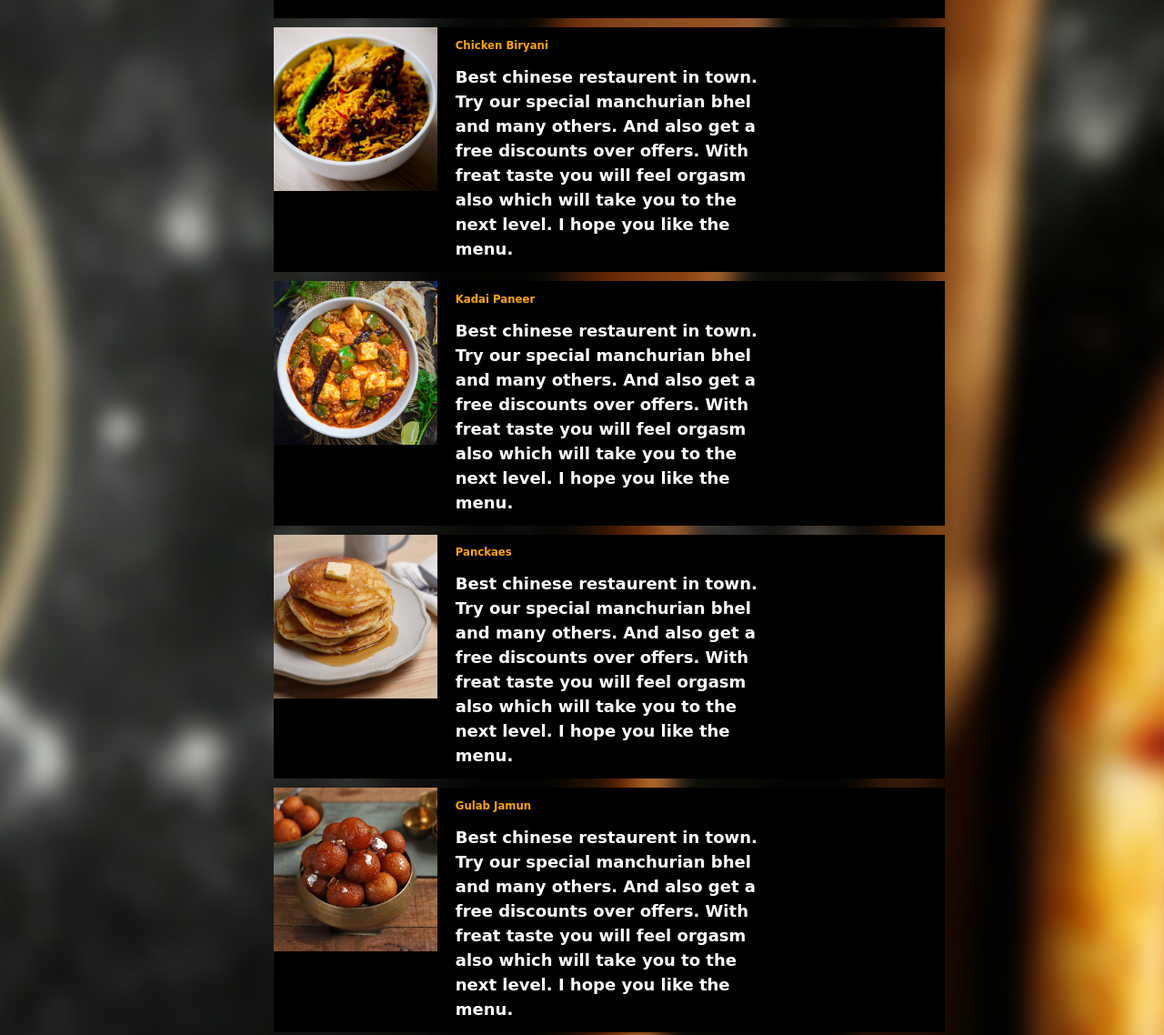
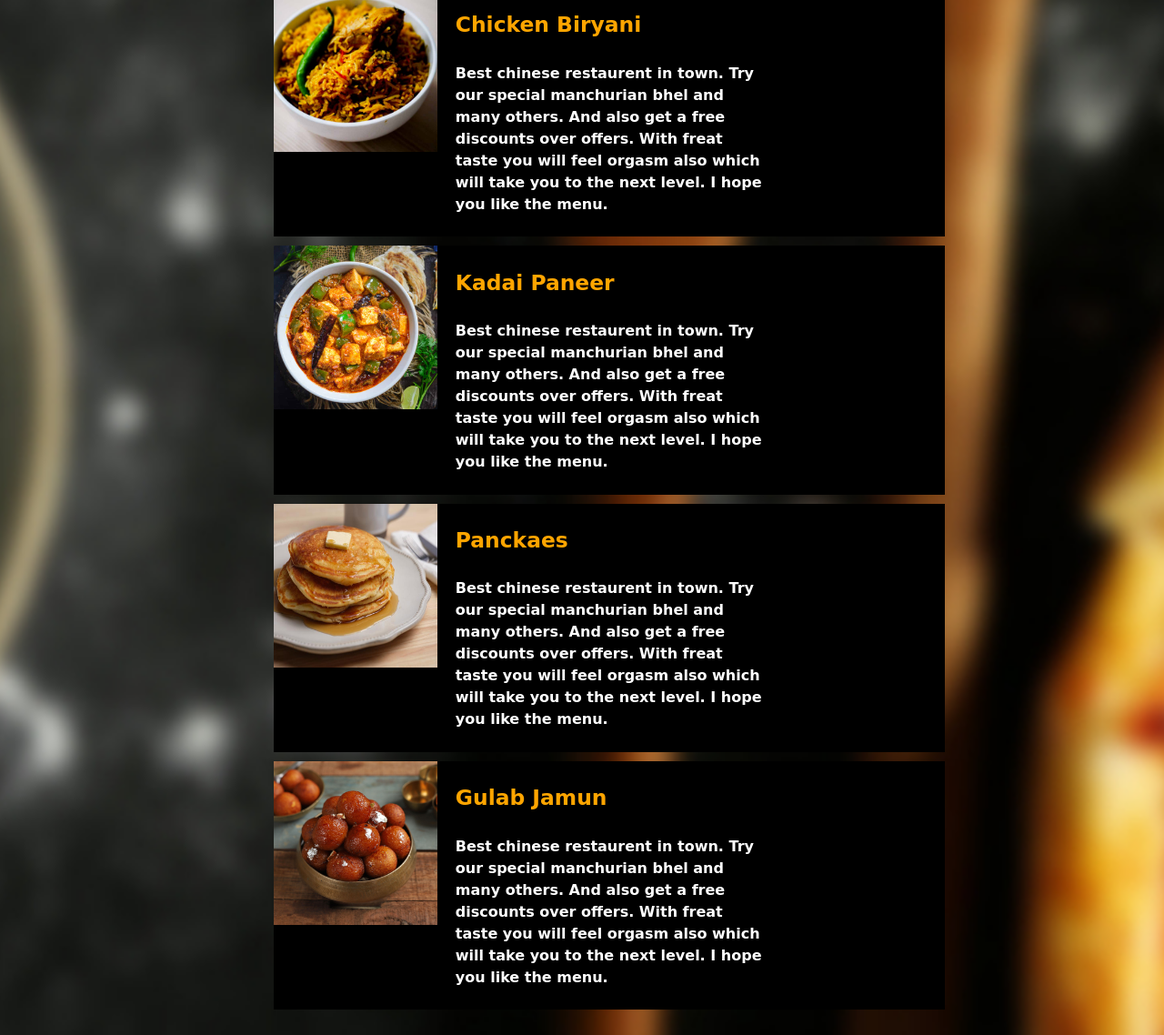
Before and after one commit to ruuushhh/dominoes, a plain HTML site: page index.html in a window 1280 px wide. Shown: the part 1109-2247 px from the top of the page at 91% size. Drawn offline with Linux system fonts and the light colour scheme; a web font is replaced by a local one.

Commit message:
Update index.html

```diff
--- a/index.html
+++ b/index.html
@@ -34,8 +34,8 @@
                      <div class="grid-container">
   <div>
     <div>  <img src="food.jpg" class="iconDetails"></div>
-    <div  style='margin-left:200px; margin-right: 200px;'><h3 id="menu"><b>Chinese</b><h3>
-          <div style="font-size:18px; color: white">Best chinese restaurent in town. Try our special manchurian bhel and many others. And also get a free discounts over offers.
+    <div  style='font-size:20px; margin-left:200px; margin-right: 200px;'><h3 id="menu"><b>Chinese</b><h3>
+          <div style="font-size:16px; color: white">Best chinese restaurent in town. Try our special manchurian bhel and many others. And also get a free discounts over offers.
       With freat taste you will feel orgasm also which will take you to the next level. I hope you like the menu. </div>
 
       </div>
@@ -44,39 +44,39 @@
    <div>
      <div>  <img src="Egg.jpg" class="iconDetails"></div>
     <div  style='font-size:20px; margin-left:200px; margin-right: 200px;'><h3 id="menu"><b>Egg Omelet</b><h3>
-          <div style="font-size:18px; color: white">Best chinese restaurent in town. Try our special manchurian bhel and many others. And also get a free discounts over offers.
+          <div style="font-size:16px; color: white">Best chinese restaurent in town. Try our special manchurian bhel and many others. And also get a free discounts over offers.
       With freat taste you will feel orgasm also which will take you to the next level. I hope you like the menu.</div>
 
       </div>
                        </div>
    <div>
      <div>  <img src="ChickenBiryani.jpg" class="iconDetails"></div>
-    <div  style='margin-left:200px; margin-right: 200px;'><h3 id="menu"><b>Chicken Biryani</b><h3>
-          <div style="font-size:18px; color: white ">Best chinese restaurent in town. Try our special manchurian bhel and many others. And also get a free discounts over offers.
+    <div  style='font-size:20px; margin-left:200px; margin-right: 200px;'><h3 id="menu"><b>Chicken Biryani</b><h3>
+          <div style="font-size:16px; color: white ">Best chinese restaurent in town. Try our special manchurian bhel and many others. And also get a free discounts over offers.
       With freat taste you will feel orgasm also which will take you to the next level. I hope you like the menu. </div>
 
       </div>
                        </div>
   <div>
    <div>  <img src="KadaiPaneer.jpg" class="iconDetails"></div>
-    <div  style='margin-left:200px; margin-right: 200px;'><h3 id="menu"><b>Kadai Paneer</b><h3>
-          <div style="font-size:18px; color: white ">Best chinese restaurent in town. Try our special manchurian bhel and many others. And also get a free discounts over offers.
+    <div  style='font-size:20px; margin-left:200px; margin-right: 200px;'><h3 id="menu"><b>Kadai Paneer</b><h3>
+          <div style="font-size:16px; color: white ">Best chinese restaurent in town. Try our special manchurian bhel and many others. And also get a free discounts over offers.
       With freat taste you will feel orgasm also which will take you to the next level. I hope you like the menu. </div>
 
       </div>
                        </div>
  <div>
      <div>  <img src="Pancakes.jpeg" class="iconDetails"></div>
-    <div  style='margin-left:200px; margin-right: 200px;'><h3 id="menu"><b>Panckaes</b><h3>
-          <div style="font-size:18px; color: white ">Best chinese restaurent in town. Try our special manchurian bhel and many others. And also get a free discounts over offers.
+    <div  style='font-size:20px; margin-left:200px; margin-right: 200px;'><h3 id="menu"><b>Panckaes</b><h3>
+          <div style="font-size:16px; color: white ">Best chinese restaurent in town. Try our special manchurian bhel and many others. And also get a free discounts over offers.
       With freat taste you will feel orgasm also which will take you to the next level. I hope you like the menu. </div>
 
       </div>
                        </div>
  <div>
      <div>  <img src="GulabJamun.jpg" class="iconDetails"></div>
-    <div  style='margin-left:200px; margin-right: 200px;'><h3 id="menu"><b>Gulab Jamun</b><h3>
-          <div style="font-size:18px; color: white ">Best chinese restaurent in town. Try our special manchurian bhel and many others. And also get a free discounts over offers.
+    <div  style='font-size:20px; margin-left:200px; margin-right: 200px;'><h3 id="menu"><b>Gulab Jamun</b><h3>
+          <div style="font-size:16px; color: white ">Best chinese restaurent in town. Try our special manchurian bhel and many others. And also get a free discounts over offers.
       With freat taste you will feel orgasm also which will take you to the next level. I hope you like the menu.</div>
 
       </div>
```
